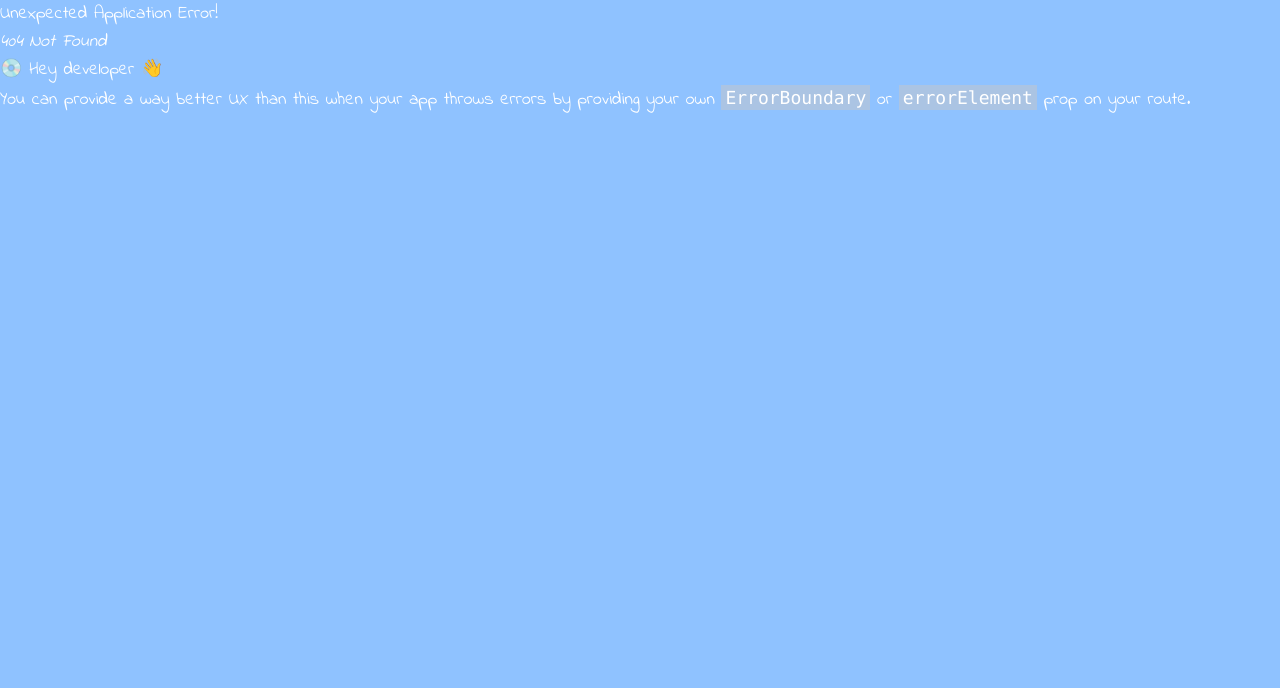
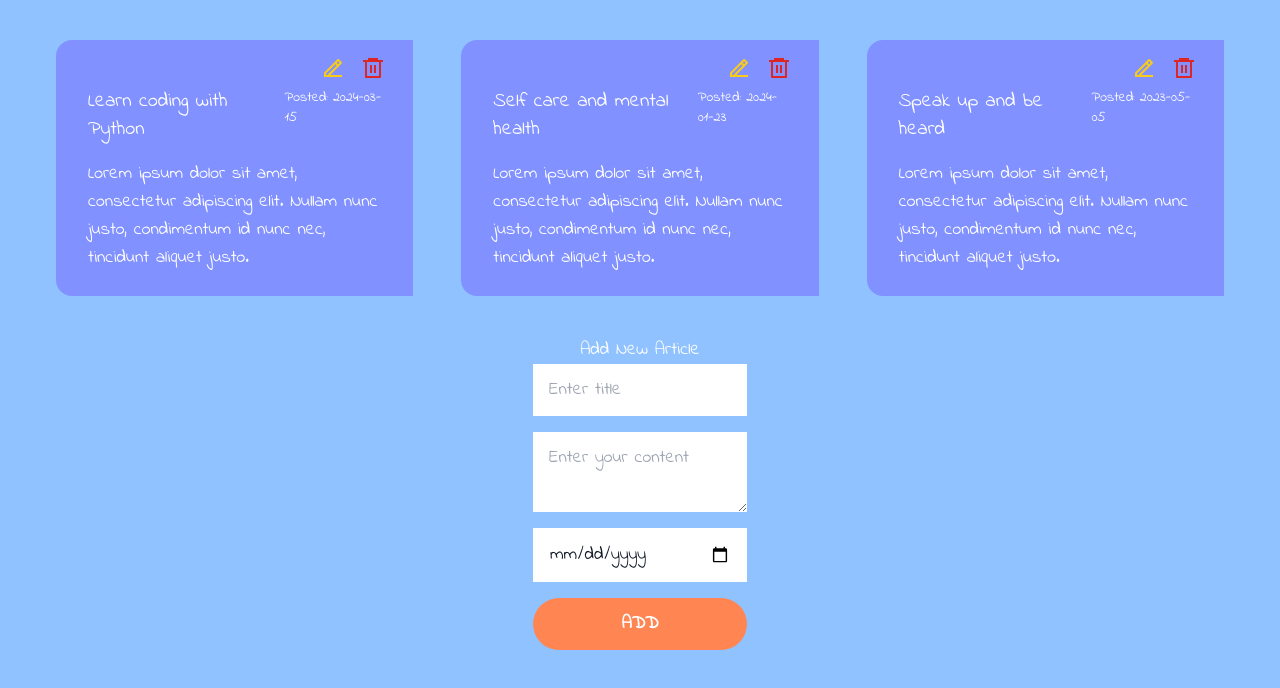
Before and after one commit to NurkaAmre/eduApp, a React (Vite) app: page /class-news in a window 1280 px wide. Before the commit this address had no page. Shown: the top 688 px of the page. Built offline with nearby package versions, Linux system fonts and the light colour scheme; a web font is replaced by a local one.

Commit message:
Implemented classroom news

```diff
--- a/package.json
+++ b/package.json
@@ -13,11 +13,13 @@
     "react": "^18.2.0",
     "react-dom": "^18.2.0",
     "react-icons": "^5.0.1",
-    "react-router-dom": "^6.22.3"
+    "react-router-dom": "^6.22.3",
+    "uuid": "^9.0.1"
   },
   "devDependencies": {
     "@types/react": "^18.2.64",
     "@types/react-dom": "^18.2.21",
+    "@types/uuid": "^9.0.8",
     "@typescript-eslint/eslint-plugin": "^7.1.1",
     "@typescript-eslint/parser": "^7.1.1",
     "@vitejs/plugin-react": "^4.2.1",
--- /dev/null
+++ b/src/components/ClassNews.tsx
@@ -0,0 +1,193 @@
+import React, { useState, useEffect } from 'react';
+import { RiDeleteBin6Line, RiEdit2Line } from 'react-icons/ri';
+import { v4 as uuid } from 'uuid';
+
+interface Article {
+  id: string;
+  title: string;
+  content: string;
+  date: string;
+}
+
+const ClassNews: React.FC = () => {
+  const [articles, setArticles] = useState<Article[]>([]);
+  const [newArticle, setNewArticle] = useState<Article>({
+    id: '',
+    title: '',
+    content: '',
+    date: '',
+  });
+
+  const [editingArticleId, setEditingArticleId] = useState<string | null>(null);
+  const [editedContentMap, setEditedContentMap] = useState<{
+    [id: string]: string;
+  }>({});
+
+  useEffect(() => {
+    const defaultArticles: Article[] = [
+      {
+        id: uuid(),
+        title: 'Learn coding with Python',
+        content:
+          'Lorem ipsum dolor sit amet, consectetur adipiscing elit. Nullam nunc justo, condimentum id nunc nec, tincidunt aliquet justo.',
+        date: '2024-03-15',
+      },
+      {
+        id: uuid(),
+        title: 'Self care and mental health',
+        content:
+          'Lorem ipsum dolor sit amet, consectetur adipiscing elit. Nullam nunc justo, condimentum id nunc nec, tincidunt aliquet justo.',
+        date: '2024-01-23',
+      },
+      {
+        id: uuid(),
+        title: 'Speak up and be heard',
+        content:
+          'Lorem ipsum dolor sit amet, consectetur adipiscing elit. Nullam nunc justo, condimentum id nunc nec, tincidunt aliquet justo.',
+        date: '2023-05-05',
+      },
+    ];
+    setArticles(defaultArticles);
+  }, []);
+
+  const handleInputChange = (
+    event: React.ChangeEvent<HTMLInputElement | HTMLTextAreaElement>
+  ) => {
+    const { name, value } = event.target;
+    setNewArticle({ ...newArticle, [name]: value });
+  };
+
+  const handleAddArticle = (event: React.FormEvent) => {
+    event.preventDefault();
+    const newId = uuid();
+    setArticles([...articles, { ...newArticle, id: newId }]);
+    setNewArticle({ id: '', title: '', content: '', date: '' });
+  };
+
+  const handleEditClick = (articleId: string, currentContent: string) => {
+    setEditingArticleId(articleId);
+    setEditedContentMap({ ...editedContentMap, [articleId]: currentContent });
+  };
+
+  const handleCancelEdit = () => {
+    setEditingArticleId(null);
+    setEditedContentMap({});
+  };
+
+  const handleSaveEdit = () => {
+    setArticles(
+      articles.map((article) =>
+        article.id === editingArticleId
+          ? {
+              ...article,
+              content: editedContentMap[article.id] || article.content,
+            }
+          : article
+      )
+    );
+    setEditingArticleId(null);
+    setEditedContentMap({});
+  };
+
+  const handleDeleteArticle = (id: string) => {
+    setArticles(articles.filter((article) => article.id !== id));
+  };
+
+  return (
+    <div className="my-10 mx-10">
+      <div className="grid grid-cols-3 gap-4">
+        {articles.map((article) => (
+          <div
+            key={article.id}
+            className="bg-[#8191FF] rounded-l-2xl mx-4 py-4 px-6 items-center"
+          >
+            {editingArticleId === article.id ? (
+              <div className="flex flex-col gap-4 text-gray-700">
+                <textarea
+                  value={editedContentMap[article.id] || article.content}
+                  onChange={(e) =>
+                    setEditedContentMap({
+                      ...editedContentMap,
+                      [article.id]: e.target.value,
+                    })
+                  }
+                  className="px-4 py-3 focus:outline-none"
+                />
+                <div className="flex gap-4">
+                  <button
+                    onClick={handleSaveEdit}
+                    className="py-2 rounded-full px-4 text-white font-bold bg-[#FF8652]"
+                  >
+                    Save
+                  </button>
+                  <button
+                    onClick={handleCancelEdit}
+                    className="py-2 rounded-full px-4 text-white font-bold bg-[#ff3e24]"
+                  >
+                    Cancel
+                  </button>
+                </div>
+              </div>
+            ) : (
+              <>
+                <div className="flex items-end justify-end gap-3">
+                  <button
+                    onClick={() => handleEditClick(article.id, article.content)}
+                  >
+                    <RiEdit2Line className="mr-1 text-2xl text-yellow-400 font-bold" />
+                  </button>
+                  <button onClick={() => handleDeleteArticle(article.id)}>
+                    <RiDeleteBin6Line className="mr-1 text-red-600 text-2xl font-bold" />
+                  </button>
+                </div>
+                <div className="flex justify-between">
+                  <h2 className="text-xl p-2">{article.title}</h2>
+                  <p className="p-2 text-sm">Posted: {article.date}</p>
+                </div>
+                <p className="p-2">{article.content}</p>
+              </>
+            )}
+          </div>
+        ))}
+      </div>
+      <div className="flex flex-col my-10 justify-center items-center">
+        <h2>Add New Article</h2>
+        <form
+          onSubmit={handleAddArticle}
+          className="flex flex-col gap-4 text-gray-900"
+        >
+          <input
+            type="text"
+            name="title"
+            value={newArticle.title}
+            onChange={handleInputChange}
+            placeholder="Enter title"
+            className=" px-4 py-3 focus:outline-none"
+          />
+          <textarea
+            name="content"
+            value={newArticle.content}
+            onChange={handleInputChange}
+            placeholder="Enter your content"
+            className=" px-4 py-3 focus:outline-none"
+          ></textarea>
+          <input
+            type="date"
+            name="date"
+            value={newArticle.date}
+            onChange={handleInputChange}
+            className="focus:outline-none px-4 py-3"
+          />
+          <button
+            type="submit"
+            className="bg-[#FF8652] rounded-full font-bold py-3 px-4 text-white"
+          >
+            ADD
+          </button>
+        </form>
+      </div>
+    </div>
+  );
+};
+
+export default ClassNews;
```
Also changed, not shown: src/main.tsx (+6 -5 lines), 1 other file (tests, documents, lock files or other folders).
